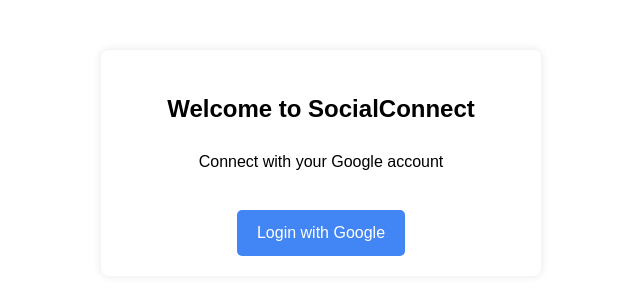
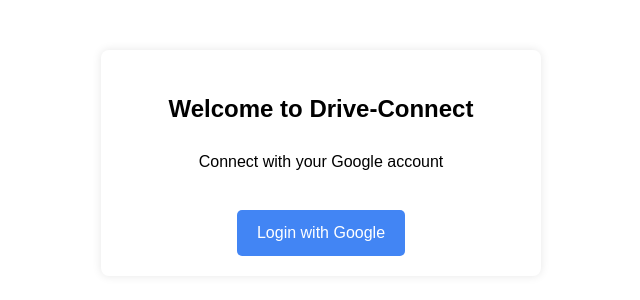
Before and after one commit to ADDIS0NI/90-North-Assignment, a Django app: page /accounts/login/ in a window 1280 px wide. Shown: the part 70-370 px from the top of the page, without its empty margins (319-959 px from the left). Run offline with Django 5.2, Linux system fonts and the light colour scheme.

```diff
--- a/templates/accounts/login.html
+++ b/templates/accounts/login.html
@@ -2,7 +2,7 @@
 
 {% block content %}
 <div class="login-container">
-    <h2>Welcome to SocialConnect</h2>
+    <h2>Welcome to Drive-Connect</h2>
     <div class="login-box">
         <p>Connect with your Google account</p>
         <a href="{% url 'google_login' %}" class="google-btn">
```
